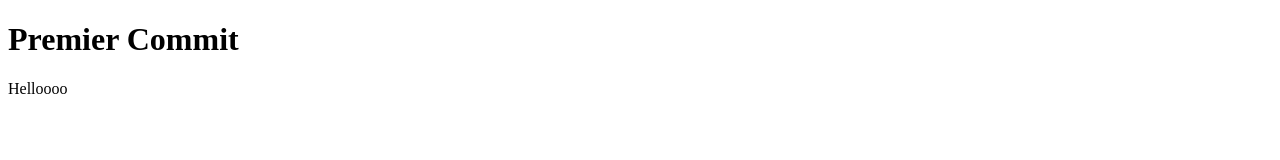
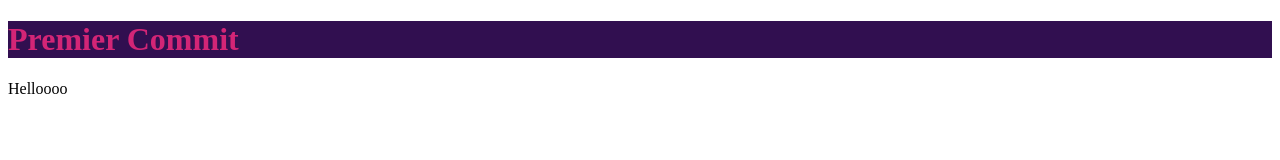
Before and after one commit to morrisorris/morrisorris.github.io, a plain HTML site: page index.html in a window 1280 px wide. Drawn offline with Linux system fonts and the light colour scheme.

Commit message:
Fixed bug

```diff
--- a/index.html
+++ b/index.html
@@ -4,7 +4,7 @@
     <link rel="stylesheet" href="style.css">
   </head>
 <body>
-<h1 class=".helena">Premier Commit</h1>
+<h1 class="helena">Premier Commit</h1>
 <p>Helloooo</p>
 </body>
 </html>
```
